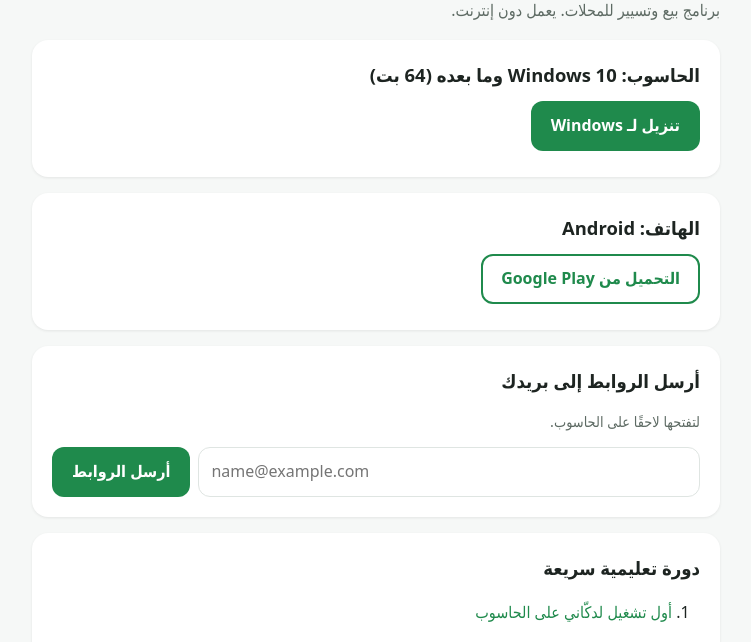
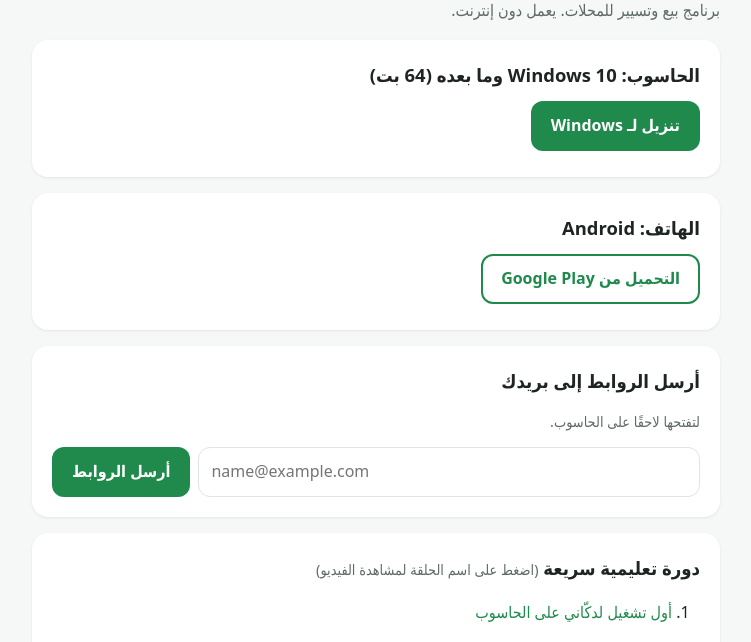
Before and after one commit to dzstoredzd/doukkany-site, a plain HTML site: page download/index.html in a window 1280 px wide. Shown: the part 158-800 px from the top of the page, without its empty margins (264-1015 px from the left). Drawn offline with Linux system fonts and the light colour scheme; no server answers.

Commit message:
Download page: tell visitors to click an episode name to watch it
Co-Authored-By: Claude Opus 5.5 <noreply@anthropic.com>

```diff
--- a/download/index.html
+++ b/download/index.html
@@ -27,6 +27,7 @@
   .email-row .btn { margin:0; }
   .error { color:var(--error); }
   .error:empty { display:none; }
+  .hint { color:var(--muted); font-size:.9rem; font-weight:400; }
   .videos { margin:8px 0 12px; padding-inline-start:28px; }
   .videos li { margin:0; padding:2px 0; }
   .videos a { display:inline-block; padding:8px 0; text-decoration:none; }
@@ -67,7 +68,7 @@
   </section>
 
   <section class="card">
-    <h2 data-t="tutorialTitle">دورة تعليمية سريعة</h2>
+    <h2><span data-t="tutorialTitle">دورة تعليمية سريعة</span> <span class="hint" data-t="tutorialHint">(اضغط على اسم الحلقة لمشاهدة الفيديو)</span></h2>
     <ol class="videos" id="videos"></ol>
     <a class="small" href="https://www.youtube.com/playlist?list=PLATmdIDov8C4" data-t="tutorialAll">مشاهدة القائمة كاملة على YouTube</a>
   </section>
@@ -92,6 +93,7 @@
       mailSubject: 'روابط تنزيل دكّاني',
       mailBody: 'روابط تنزيل دكّاني (أحدث إصدار دائمًا):\n\nالحاسوب (Windows 10 وما بعده):\n{win}\n\nالهاتف (Android):\n{play}\n\nصفحة التنزيل:\n{page}\n',
       tutorialTitle: 'دورة تعليمية سريعة',
+      tutorialHint: '(اضغط على اسم الحلقة لمشاهدة الفيديو)',
       tutorialAll: 'مشاهدة القائمة كاملة على YouTube'
     },
     fr: {
@@ -111,6 +113,7 @@
       mailSubject: 'Liens de téléchargement Doukkany',
       mailBody: 'Liens de téléchargement Doukkany (toujours la dernière version) :\n\nOrdinateur (Windows 10 et plus) :\n{win}\n\nTéléphone (Android) :\n{play}\n\nPage de téléchargement :\n{page}\n',
       tutorialTitle: 'Formation rapide',
+      tutorialHint: '(cliquez sur le nom de l’épisode pour voir la vidéo)',
       tutorialAll: 'Voir toute la liste sur YouTube'
     },
     en: {
@@ -130,6 +133,7 @@
       mailSubject: 'Doukkany download links',
       mailBody: 'Doukkany download links (always the latest version):\n\nComputer (Windows 10 and newer):\n{win}\n\nPhone (Android):\n{play}\n\nDownload page:\n{page}\n',
       tutorialTitle: 'Quick tutorial',
+      tutorialHint: '(click the episode name to watch the video)',
       tutorialAll: 'See the full list on YouTube'
     }
   };
```
